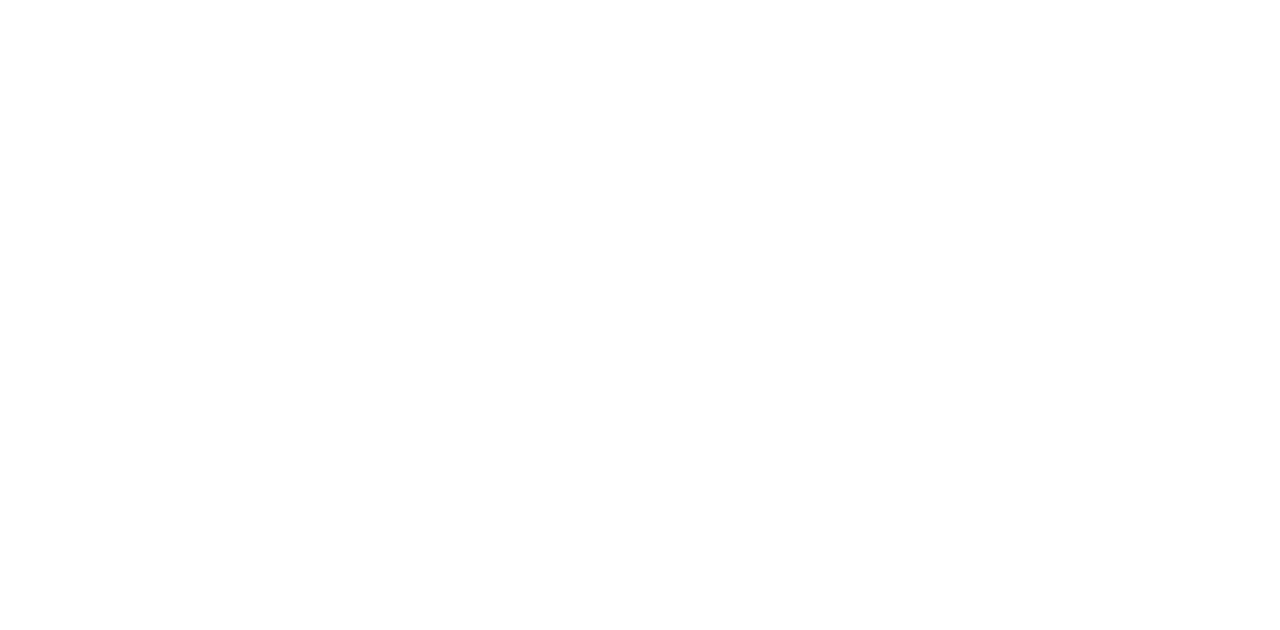
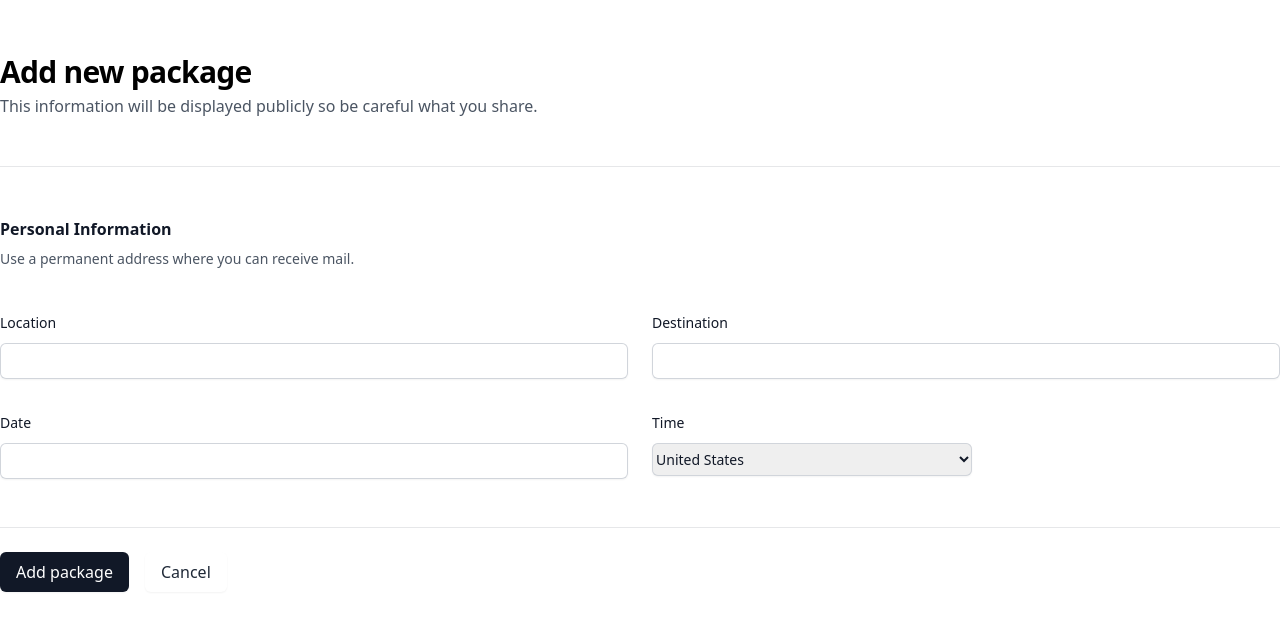
Before and after one commit to thatosmk/packages-crud, a React (Create React App) app: page /new-package in a window 1280 px wide. Before the commit this address had no page. Shown: the part 154-784 px from the top of the page. Built offline with nearby package versions, Linux system fonts and the light colour scheme.

Commit message:
Adds new package page with form

```diff
--- a/src/App.js
+++ b/src/App.js
@@ -2,6 +2,7 @@
 
 import Dashboard from './pages/Dashboard';
 import Home from './pages/Home';
+import NewPackage from './pages/NewPackage';
 
 function App() {
   let packages = [
@@ -13,6 +14,7 @@
         <Routes>
           <Route path='/' element={<Home />} />
           <Route path='/dashboard' element={<Dashboard firstName='Thato' packages={packages}/>} />
+          <Route path='/new-package' element={<NewPackage />} />
         </Routes>
       </div>
     </>
--- a/src/pages/Dashboard.js
+++ b/src/pages/Dashboard.js
@@ -1,13 +1,18 @@
 import React from 'react';
 import PropTypes from 'prop-types';
+import { useNavigate } from 'react-router-dom';
 
 
 const Dashboard = (props) => {
   const { firstName, packages } = props;
+  const navigate = useNavigate();
 
   return (
     <div className='container mx-auto py-10 sm:py-20'>
-      <h1 className='scroll-m-10 text-xl font-bold tracking-tight lg:text-3xl'>Welcome back, {firstName}</h1>
+      <div className='flex items-center justify-between'>
+        <h1 className='scroll-m-10 text-xl font-bold tracking-tight lg:text-3xl'>Welcome back, {firstName}</h1>
+        <button onClick={()=> { navigate('/new-package')}} className='inline-flex items-center justify-center shadow-sm rounded-md leading-4 text-sm lg:text-base font-normal bg-gray-900 text-white px-4 py-2'>Add package</button>
+      </div>
       {packages === undefined &&
         <div className='my-10 sm:my-20 w-full mx-auto'>
           <h4 className='text-lg font-semibold text-center tracking-tight lg:text-2xl'>You have no packages</h4>
--- /dev/null
+++ b/src/pages/NewPackage.js
@@ -0,0 +1,64 @@
+import React from 'react';
+import { useNavigate } from 'react-router-dom';
+
+const NewPackage = () => {
+  const navigate = useNavigate();
+
+  return (
+    <div className='container mx-auto py-10 sm:py-20'>
+      <h1 className='scroll-m-10 text-xl font-bold tracking-tight lg:text-3xl'>Add new package</h1>
+      <p class="mt-1 text-sm lg:text-base leading-6 text-gray-600">This information will be displayed publicly so be careful what you share.</p>
+      <form>
+        <div class="space-y-12">
+          <div class="border-b border-gray-900/10 pb-12">
+          </div>
+          <div class="border-b border-gray-900/10 pb-12">
+      <h2 class="text-base font-semibold leading-7 text-gray-900">Personal Information</h2>
+      <p class="mt-1 text-sm leading-6 text-gray-600">Use a permanent address where you can receive mail.</p>
+
+      <div class="mt-10 grid grid-cols-1 gap-x-6 gap-y-8 sm:grid-cols-6">
+        <div class="sm:col-span-3">
+          <label for="first-name" class="block text-sm font-medium leading-6 text-gray-900">Location</label>
+          <div class="mt-2">
+            <input type="text" name='location' id='location' autoComplete='package-location' className='block w-full rounded-md border-0 py-1.5 text-gray-900 shadow-sm ring-1 ring-inset ring-gray-300 placeholder:text-gray-400 focus:ring-2 focus:ring-inset focus:ring-indigo-600 sm:text-sm sm:leading-6' />
+          </div>
+        </div>
+
+        <div class="sm:col-span-3">
+          <label for="last-name" class="block text-sm font-medium leading-6 text-gray-900">Destination</label>
+          <div class="mt-2">
+            <input type="text" name="destination" id="destination" autoComplete="destination" className="block w-full rounded-md border-0 py-1.5 text-gray-900 shadow-sm ring-1 ring-inset ring-gray-300 placeholder:text-gray-400 focus:ring-2 focus:ring-inset focus:ring-indigo-600 sm:text-sm sm:leading-6" />
+          </div>
+        </div>
+
+        <div class="sm:col-span-3">
+          <label for="email" class="block text-sm font-medium leading-6 text-gray-900">Date</label>
+          <div class="mt-2">
+            <input id="date" name="date" type="text" className="block w-full rounded-md border-0 py-1.5 text-gray-900 shadow-sm ring-1 ring-inset ring-gray-300 placeholder:text-gray-400 focus:ring-2 focus:ring-inset focus:ring-indigo-600 sm:text-sm sm:leading-6" />
+          </div>
+        </div>
+
+        <div class="sm:col-span-3">
+          <label for="country" class="block text-sm font-medium leading-6 text-gray-900">Time</label>
+          <div class="mt-2">
+            <select id="country" name="country" autocomplete="country-name" class="block w-full rounded-md border-0 py-1.5 text-gray-900 shadow-sm ring-1 ring-inset ring-gray-300 focus:ring-2 focus:ring-inset focus:ring-indigo-600 sm:max-w-xs sm:text-sm sm:leading-6">
+              <option>United States</option>
+              <option>Canada</option>
+              <option>Mexico</option>
+            </select>
+          </div>
+        </div>
+      </div>
+    </div>
+        </div>
+                  <div class="flex items-center space-x-4 my-6">
+                      <button type="submit" className="inline-flex items-center justify-center shadow-sm rounded-md leading-4 text-sm lg:text-base font-normal bg-gray-900 text-white px-4 py-2">Add package</button>
+                      <button onClick={() => { navigate('/dashboard') } } className="inline-flex items-center justify-center shadow-sm rounded-md leading-4 text-sm lg:text-base font-normal bg-white text-gray-800 px-4 py-2">Cancel</button>
+                  </div>
+      </form>
+
+    </div>
+  );
+};
+
+export default NewPackage;
```
